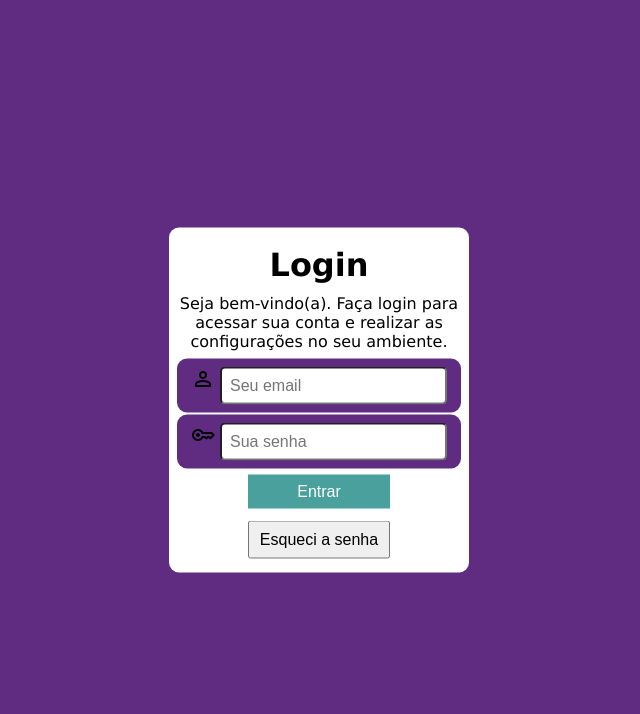
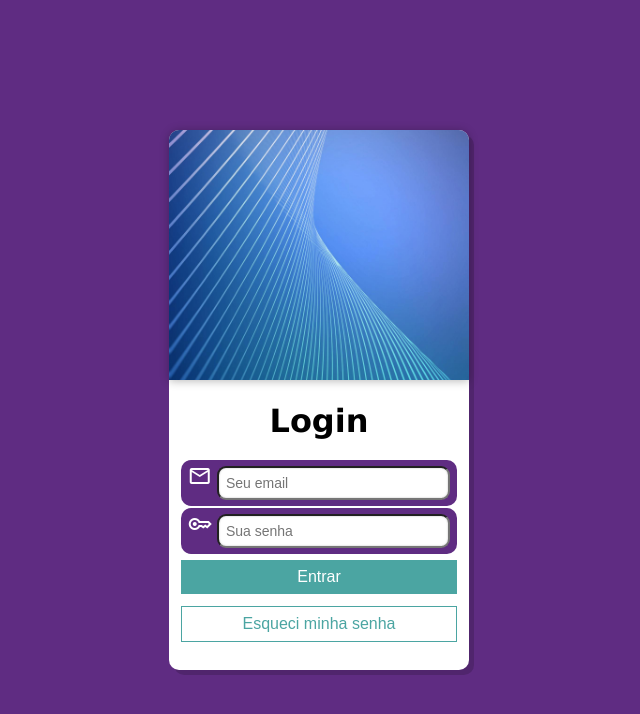
Before and after one commit to samuelsilva07/projeto-tela-login, a plain HTML site: page index.html in a window 1280 px wide. Shown: the whole page, without its empty margins (321-961 px from the left). Drawn offline with nearby package versions, Linux system fonts and the light colour scheme.

Commit message:
efeitos de hover e focus

```diff
--- a/estilos/style.css
+++ b/estilos/style.css
@@ -11,7 +11,8 @@ lilás: #5f2c82
 }
 
 :root {
-    --color1: #49a09d;
+    --color1: #4ba5a2;
+    --color1-light: #4dbcb8;
     --color2: #5f2c82;
 }
 
@@ -37,21 +38,46 @@ main {
 
 form {
     background-color: white;
-    padding: 0.5em;
     border-radius: 10px;
+    box-shadow: 5px 5px 0px rgba(0, 0, 0, 0.162);
+}
+
+.image {
+    height: 250px;
+    width: 100%;
+    background: black url("../imagens/pexels-sean-whang-25006-804269.jpg") left center repeat-x fixed;
+    background-size: cover;
+    border-radius: 10px 10px 0px 0px;
+    box-shadow: 0px 1px 10px rgba(0, 0, 0, 0.288);
+}
+
+fieldset {
+    border: none;
+    padding: 12px;
 }
 
 h1 {
-    margin: 10px;
+    margin: 10px 10px 20px;
 }
 
 p {
-    margin-bottom: 0.5em;
+    text-align: justify;
+    margin-bottom: 1em;
+}
+
+.background-input, #submit, button {
+    width: 100%;
+}
+
+.background-input {
+    background-color: var(--color2);
+    border-radius: 10px;
+    margin: 2px auto;
 }
 
 label {
-    background-color: var(--color2);
-    padding: 0.5em;
+    display: block;
+    color: white;
 }
 
 input, button {
@@ -60,19 +86,17 @@ input, button {
     font-size: 1em;
 }
 
-.background {
-    background-color: var(--color2);
-    border-radius: 10px;
-    padding: 2px;
-    margin: 2px auto;
+div input {
+    width: 78%;
+    border-radius: 9px;
+    box-shadow: 0px 0px 2px rgba(0, 0, 0, 0.282) inset;
+    font-size: 14px;
 }
 
-div > span.icon {
-    color: white;
-}
-
-.background > input {
-    border-radius: 5px;
+div input:focus {
+    outline: none;
+    border: 2px solid black;
+    transition: all 0.5s;
 }
 
 #submit {
@@ -80,9 +104,26 @@ div > span.icon {
     color: white;
     border: none;
     display: block;
-    width: 50%;
+}
+
+#submit:hover {
+    background-color: var(--color1-light);
+    font-weight: bold;
+    cursor: pointer;
+    transition: all 0.3s;
 }
 
 button {
-    width: 50%;
+    background: none;
+    border: 1px solid var(--color1);
+    color: var(--color1);
+    margin-bottom: 1em;
 }
+
+button:hover {
+    background-color: var(--color1);
+    color: white;
+    cursor: pointer;
+    transition: all 0.3s;
+    /* font-weight: bold; */
+}
--- a/index.html
+++ b/index.html
@@ -10,19 +10,22 @@
 <body>
     <main>
         <form action="casastro.php" method="post">
-            <!-- <img src="imagens/pexels-sean-whang-25006-804269.jpg" alt="paisagem"> -->
-            <h1>Login</h1>
-            <p>Seja bem-vindo(a). Faça login para acessar sua conta e realizar as configurações no seu ambiente.</p>
-            <div class="background">
-                <span class="material-symbols-outlined" class="icon">person</span>
-                <input type=" email" name="email" id="iemail" placeholder="Seu email">
-            </div>
-            <div class="background">
-                <span class="material-symbols-outlined" class="icon">key</span>
-                <input type="password" name="pasw" id="ipasw" placeholder="Sua senha">
-            </div>
-            <input type="submit" id="submit" value="Entrar">
-            <button>Esqueci a senha</button>
+            <div class="image"></div>
+            <fieldset>
+                <h1>Login</h1>
+                <!-- <p>Seja bem-vindo(a). Faça login para acessar sua conta e realizar as configurações no seu ambiente.</p> -->
+                <div class="background-input">
+                    <label for="iemail" class="material-symbols-outlined" id="icon-person" >email</label>
+                    <input type=" email" name="email" id="iemail" placeholder="Seu email" required>
+                </div>
+                <div class="background-input">
+                    <label for="ipasw" class="material-symbols-outlined" id="icon-key">key</label>
+                    <input type="password" name="pasw" id="ipasw" placeholder="Sua senha" required min="6" max="10">
+                    <!-- <span class="material-symbols-outlined" id="icon-visibility">visibility</span> -->
+                </div>
+                <input type="submit" id="submit" value="Entrar">
+                <button>Esqueci minha senha</button>
+            </fieldset>
         </form>
     </main>
 </body>
```
Also changed, not shown: 1 other file.
